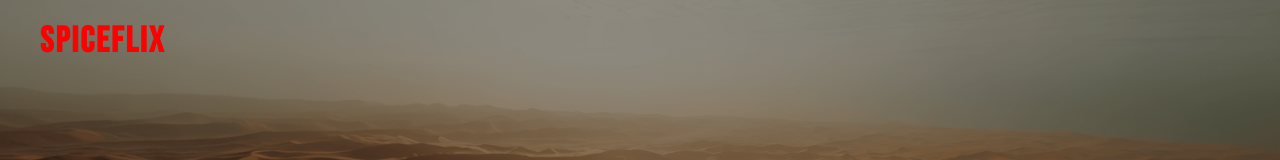
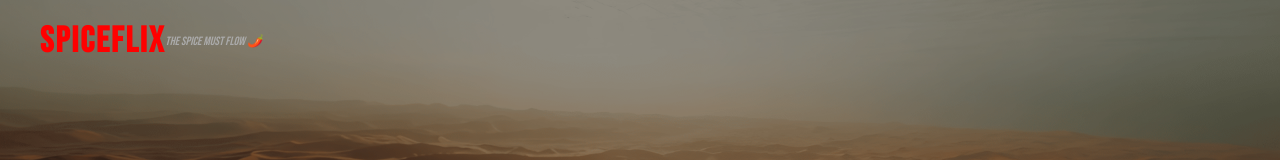
Before and after one commit to CosmosWorms/spiceflix, a React (Create React App) app: page / in a window 1280 px wide. Shown: the top 160 px of the page. Built offline with nearby package versions, Linux system fonts and the light colour scheme.

Commit message:
the spice must flow

```diff
--- a/src/App.css
+++ b/src/App.css
@@ -14,6 +14,7 @@ body {
 .navbar {
   display: flex;
   justify-content: space-between;
+  justify-content: flex-start;
   align-items: center; /* Ensures vertical alignment */
   padding: 20px 40px; /* Adds horizontal padding for better spacing */
   position: fixed; /* Makes the navbar fixed to the top */
@@ -31,7 +32,12 @@ body {
   font-weight: bold;
   margin: 0;
 }
-
+.tagline {
+  font-size: 12px; /* Smaller font size */
+  color: #aaa; /* Light gray color for contrast */
+  font-style: italic; /* Optional: make the text italic */
+  white-space: nowrap; /* Prevent line breaks */
+}
 /* Hero Section */
 
 .hero-image {
--- a/src/App.js
+++ b/src/App.js
@@ -57,6 +57,7 @@ function App() {
       {/* Navbar */}
       <header className="navbar">
         <div className="logo" style={{ fontFamily: "Bebas Neue" }}>SPICEFLIX</div>
+        <div className="tagline" style={{ fontFamily: "Bebas Neue" }}>The SPICE must flow 🌶️</div>
       </header>
 
       {/* Hero Section */}
```
